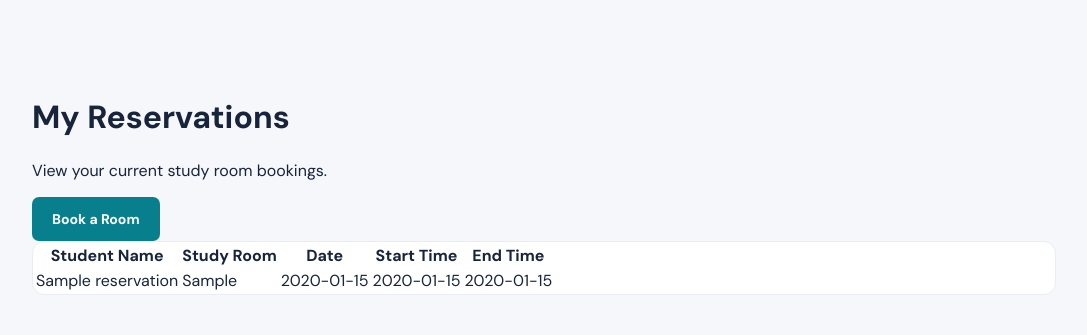
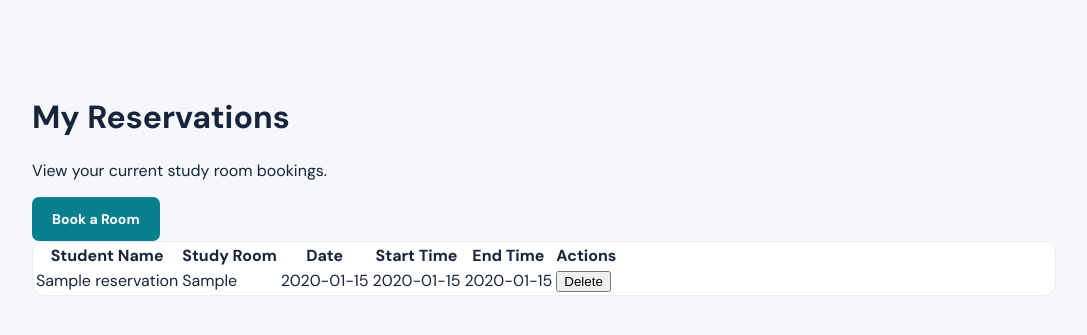
Before and after one commit to Mkhay910/INFR3120-Fall26-Project, a Node server app: page /reservations in a window 1280 px wide. Shown: the part 78-413 px from the top of the page, without its empty margins (96-1183 px from the left). Run offline with Node 20, Linux system fonts and the light colour scheme; tables that the repository leaves empty hold one stand-in row (values such as "Sample post"); some libraries are stand-ins or nearby versions.

Commit message:
Add reservation deletion

```diff
--- a/routes/reservations.js
+++ b/routes/reservations.js
@@ -37,4 +37,14 @@ router.post('/', async function(req, res, next) {
   }
 });
 
+
+router.post('/:id/delete', async function(req, res, next) {
+  try {
+    await Reservation.findByIdAndDelete(req.params.id);
+    res.redirect('/reservations');
+  } catch (err) {
+    next(err);
+  }
+});
+
 module.exports = router;
--- a/views/reservations/index.ejs
+++ b/views/reservations/index.ejs
@@ -34,6 +34,7 @@
               <th>Date</th>
               <th>Start Time</th>
               <th>End Time</th>
+              <th>Actions</th>
             </tr>
           </thead>
           <tbody>
@@ -44,6 +45,11 @@
                 <td><%= reservation.date %></td>
                 <td><%= reservation.startTime %></td>
                 <td><%= reservation.endTime %></td>
+                <td>
+                  <form action="/reservations/<%= reservation._id %>/delete" method="POST">
+                    <button type="submit" class="delete-button">Delete</button>
+                  </form>
+                </td>
               </tr>
             <% }); %>
           </tbody>
```
